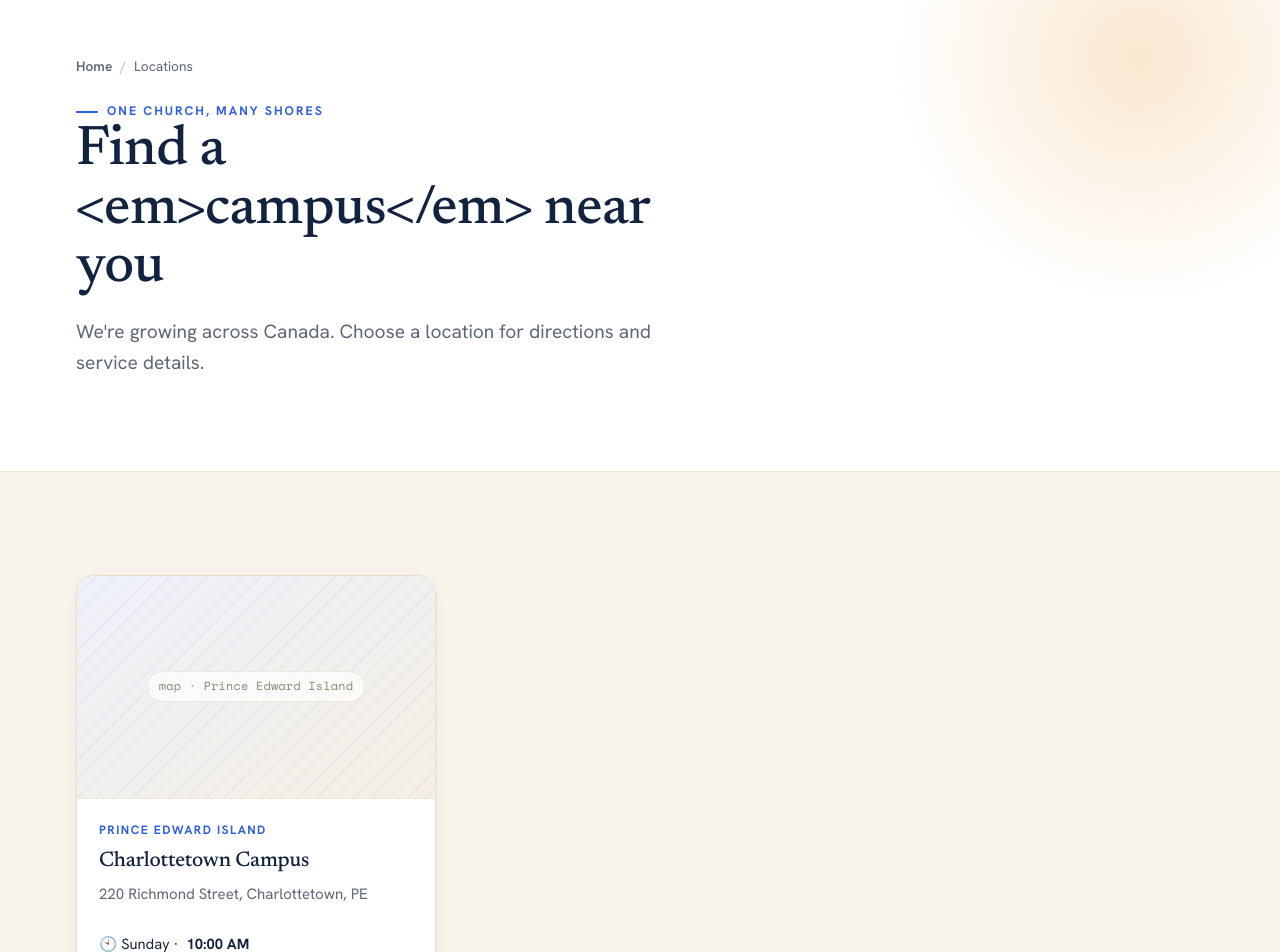
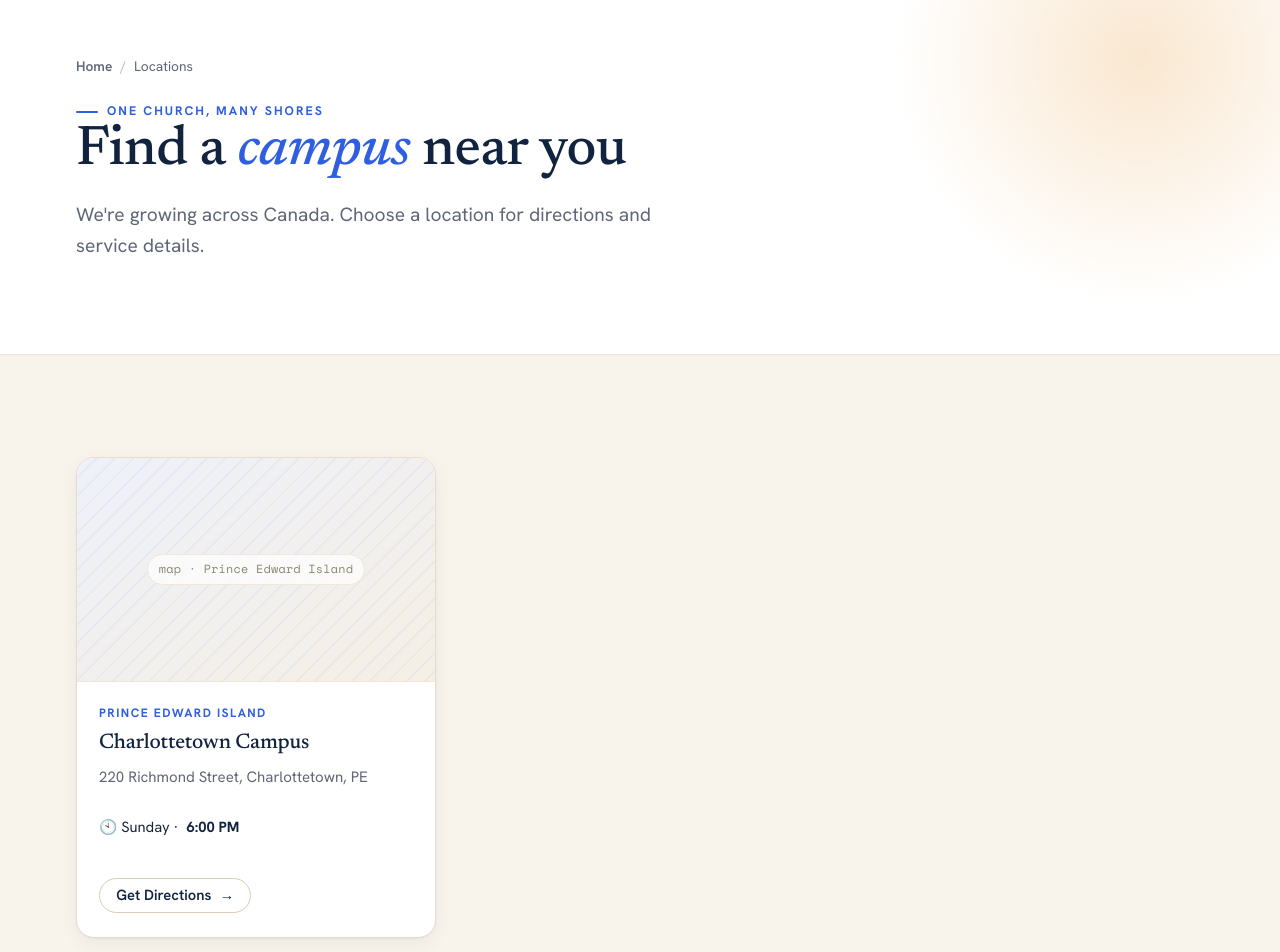
Before and after one commit to Avanti-Insieme/churchtemplate, a React (Vite) app: page /locations in a window 1280 px wide. Shown: the part 140-1092 px from the top of the page. Built offline with nearby package versions, Linux system fonts and the light colour scheme.

Commit message:
Update the location, about and visit data

```diff
--- a/data.json
+++ b/data.json
@@ -2,7 +2,13 @@
   "header": {},
   "footer": {},
   "home": {},
-  "planVisit": {},
+  "visit": {
+    "pageHero": {
+      "eyebrow": "New here?",
+      "h1": "What to expect on your <em>first visit</em>",
+      "leadParagraph": "We're growing across Canada. Choose a location for directions and service details."
+    }
+  },
   "watch": {},
   "locations": {
     "pageHero": {
@@ -24,32 +30,35 @@
         "meetingTimes": [
           {
             "day": "Sunday",
-            "time": "10:00 AM"
+            "time": "6:00 PM",
+            "meta": "Worship service",
+            "description": "Worship service"
           }
         ],
         "cta": {
-          "label": "Get Directions", "href": "#"
+          "label": "Get Directions",
+          "href": "https://maps.app.goo.gl/m7jhwxMn4hegjrpL8",
+          "primary": true
         }
       }
     ],
     "onlineMessage": {
       "title": "Can't make it in person?",
       "leadParagraph": "Wherever you are, you can still gather with us. Stream the Sunday service live or watch on demand.",
+      "link": {
+        "href": "https://www.youtube.com/@lighthousepei",
+        "target": "_blank"
+      },
       "meetingTimes": [
         {
           "day": "Sunday",
-          "time": "10:00 AM",
+          "time": "6:00 PM",
           "meta": "Worship Service"
         },
         {
           "day": "Tuesday",
           "time": "7:00 PM",
           "meta": "Bible Study"
-        },
-        {
-          "day": "Sunday",
-          "time": "10:00 AM",
-          "meta": "Worship Service"
         }
       ]
     }
@@ -108,5 +117,25 @@
         "meta": ["7: 00 PM", "PEI Campus"]
       }
     ]
-  }
+  },
+  "meetingTimes": [
+    {
+      "pei": {
+        "meetingTimes": [
+          {
+            "day": "Sunday",
+            "time": "6:00 PM",
+            "meta": "Worship Service",
+            "description": "Worship Service"
+          },
+          {
+            "day": "Tuesday",
+            "time": "7:00 PM",
+            "meta": "Bible Study",
+            "description": "Bible Study"
+          }
+        ]
+      }
+    }
+  ]
 }
--- a/src/App.tsx
+++ b/src/App.tsx
@@ -1,7 +1,7 @@
 import { Routes, Route } from 'react-router-dom'
 import Layout from './components/Layout.jsx'
 import Home from './pages/Home.jsx'
-import Visit from './pages/Visit.jsx'
+import Visit from './pages/Visit'
 import Watch from './pages/Watch.jsx'
 import Locations from './pages/Locations.js'
 import About from './pages/About.js'
--- a/src/pages/About.tsx
+++ b/src/pages/About.tsx
@@ -12,7 +12,7 @@ export default function About() {
         <div className="wrap">
           <div className="crumb"><Link to="/">Home</Link><span className="sep">/</span><span>About</span></div>
           <span className="eyebrow">{data.pageHero.eyebrow}</span>
-          <h1>{data.pageHero.h1}</h1>
+          <h1 dangerouslySetInnerHTML={{ __html: data.pageHero.h1 }}></h1>
           <p className="lead">{data.pageHero.leadParagraph}</p>
         </div>
       </section>
--- a/src/pages/Locations.tsx
+++ b/src/pages/Locations.tsx
@@ -16,6 +16,7 @@ interface OnlineMessage {
   title: string;
   leadParagraph: string;
   meetingTimes: MeetingTime[];
+  link: { target: string|null, href: string };
 }
 
 export default function Locations() {
@@ -29,7 +30,7 @@ export default function Locations() {
         <div className="wrap">
           <div className="crumb"><Link to="/">Home</Link><span className="sep">/</span><span>Locations</span></div>
           <span className="eyebrow">{hero.eyebrow}</span>
-          <h1>{hero.h1}</h1>
+          <h1 dangerouslySetInnerHTML={{ __html: hero.h1 }}></h1>
           <p className="lead">{hero.leadParagraph}</p>
         </div>
       </section>
@@ -40,15 +41,23 @@ export default function Locations() {
             {data.map(location => (
               <>
               <div className="loc-card">
-                <div className="ph map"><span className="cap">map · Prince Edward Island</span></div>
+                <div className="ph map">
+                  <span className="cap">map · Prince Edward Island</span>
+                </div>
                 <div className="body">
                   <span className="region">{location.region}</span>
                   <h3>Charlottetown Campus</h3>
-                  <p className="addr">{location.address.number} {location.address.street}, {location.address.city}, {location.address.province}</p>
+                  <p className="addr">
+                    {location.address.number} {location.address.street}, {location.address.city}, {location.address.province}
+                  </p>
                   {location.meetingTimes.map(time => (
                     <p className="svc">🕙 {time.day} · <b>{time.time}</b></p>
                   ))}
-                  <div className="foot"><a className="btn btn-ghost btn-sm" href={location.cta.href}>{location.cta.label} <span className="arrow">→</span></a></div>
+                  <div className="foot">
+                    <a className="btn btn-ghost btn-sm" href={location.cta.href} target="_blank">
+                      {location.cta.label} <span className="arrow">→</span>
+                    </a>
+                  </div>
                 </div>
               </div>
             </>
@@ -60,7 +69,7 @@ export default function Locations() {
               <div>
                 <h2 className="title">{onlineMsg.title}</h2>
                 <p className="lead">{onlineMsg.leadParagraph}</p>
-                <Link className="btn btn-light" to="/watch" style={{ marginTop: '6px' }}>Watch Online <span className="arrow">→</span></Link>
+                <Link className="btn btn-light" target={onlineMsg.link.target} to={onlineMsg.link.href} style={{ marginTop: '6px' }}>Watch Online <span className="arrow">→</span></Link>
               </div>
               <div className="times">
                 {onlineMsg.meetingTimes.map(time => (
--- a/src/pages/Visit.jsx
+++ b/src/pages/Visit.tsx
@@ -1,14 +1,34 @@
 import { Link } from 'react-router-dom'
+import { MeetingTime } from '../types'
+import Data from '../../data.json';
+import { useEffect, useState } from 'react';
 
 export default function Visit() {
+  const [meetingTimes, setMeetingTimes] = useState<MeetingTime[] | undefined>(undefined)
+  const data = Data.visit;
+  const times = Data.meetingTimes as any[];
+
+  useEffect(() => {
+    const v = times
+      .map(data => data)
+      .filter((meetData: { [key: string]: any }[]) => {
+        const key = Object.keys(meetData)[0];
+        return key == "pei";
+      })[0] as { [key: string]: any };
+
+    if (v) {
+      setMeetingTimes(v.pei.meetingTimes);
+    }
+  }, [times])
+
   return (
     <main data-screen-label="Plan a Visit">
       <section className="pagehero">
         <div className="wrap">
           <div className="crumb"><Link to="/">Home</Link><span className="sep">/</span><span>Plan a Visit</span></div>
-          <span className="eyebrow">New here?</span>
-          <h1>What to expect on your <em>first visit</em></h1>
-          <p className="lead">No pressure, no dress code, no awkwardness. Just walk in — here's how a Sunday flows and everything you'll need to know.</p>
+          <span className="eyebrow">{data.pageHero.eyebrow}</span>
+          <h1 dangerouslySetInnerHTML={{ __html: data.pageHero.h1 }}></h1>
+          <p className="lead">{data.pageHero.leadParagraph}</p>
           <div className="ph-actions">
             <Link className="btn" to="/locations">Find your campus <span className="arrow">→</span></Link>
             <Link className="btn btn-ghost" to="/watch"><span className="btn-play"><span className="ic">▶</span></span> Watch a service first</Link>
@@ -50,9 +70,13 @@ export default function Visit() {
               <Link className="btn btn-light" to="/watch" style={{ marginTop: '6px' }}>Watch Online <span className="arrow">→</span></Link>
             </div>
             <div className="times">
-              <div className="time-row"><span className="day">Sunday</span><span className="meta">Worship Service</span><span className="tm">10:00 AM</span></div>
-              <div className="time-row"><span className="day">Wednesday</span><span className="meta">Midweek Bible Study</span><span className="tm">7:00 PM</span></div>
-              <div className="time-row"><span className="day">Friday</span><span className="meta">Prayer &amp; Encounter</span><span className="tm">7:30 PM</span></div>
+              {meetingTimes?.length && meetingTimes.map((meet: MeetingTime, i: number) => (
+                <div key={`${i}_${meet.day}`} className="time-row">
+                  <span className="day">{meet.day}</span>
+                  <span className="meta">{meet.meta}</span>
+                  <span className="tm">{meet.time}</span>
+                </div>
+              ))}
             </div>
           </div>
         </div>
--- a/src/types.ts
+++ b/src/types.ts
@@ -7,22 +7,27 @@ export interface Section {
   steps?: { heading: string, paragraph: string }[];
   cta?: { label: string, href: string };
 }
+
 export interface PageHero {
   eyebrow: string;
   h1: string;
   leadParagraph: string;
 }
+
 export interface Address {
   number: string;
   street: string;
   city: string;
   province: string
 }
+
 export interface MeetingTime {
   day: "Monday" | "Tuesday" | "Wednesday" | "Thursday" | "Saturday" | "Sunday";
   time: string;
   meta?: any;
+  [key: string]: any;
 }
+
 export interface Cta {
   label: string;
   href: string;
```
